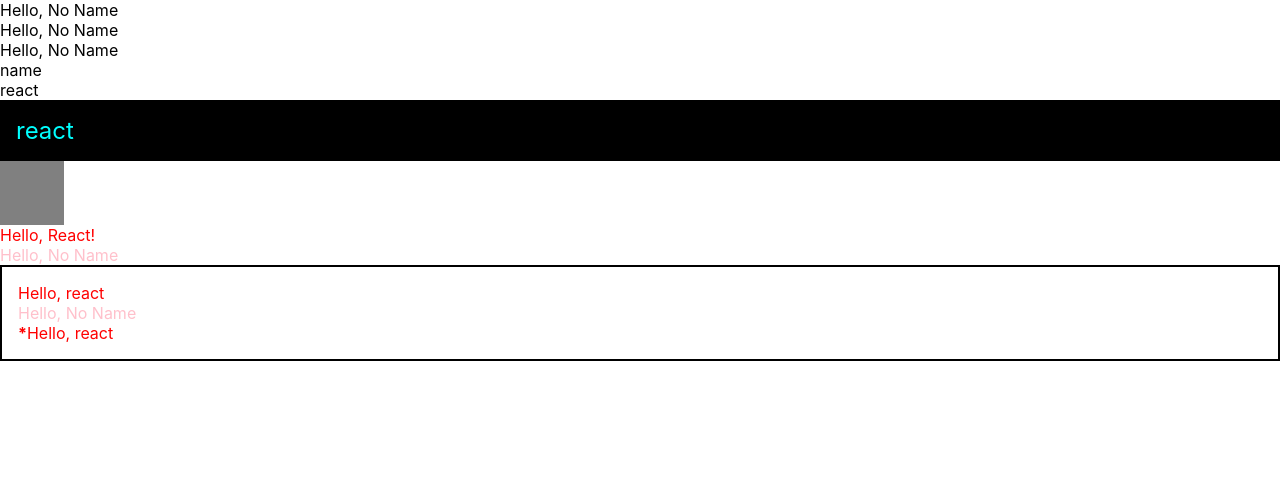
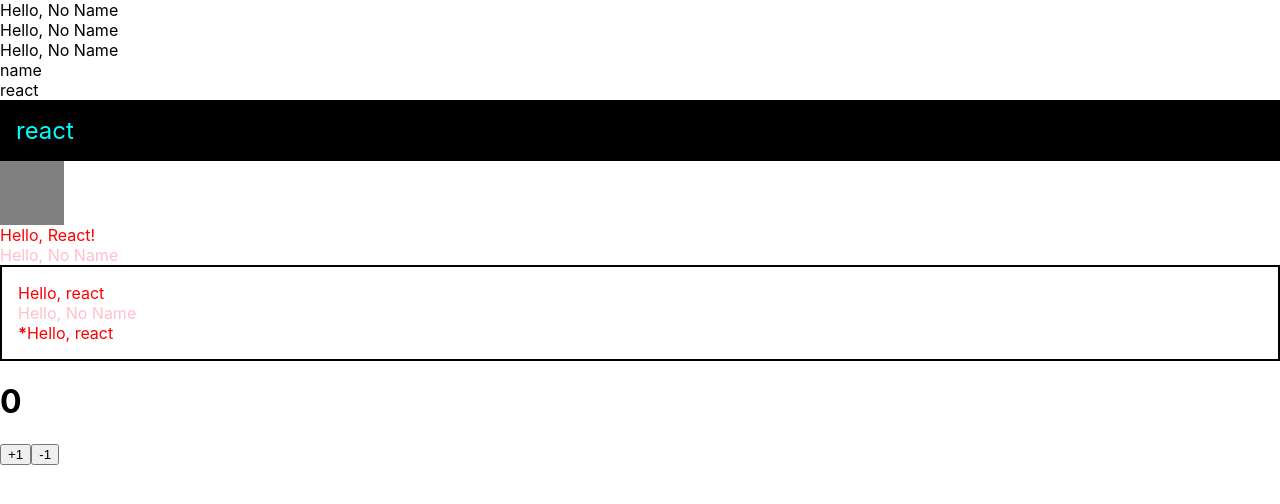
Before and after one commit to bizzy91/react_basic, a React (Create React App) app in the folder react_test/: page / in a window 1280 px wide. Shown: the top 504 px of the page. Built offline with nearby package versions, Linux system fonts and the light colour scheme.

Commit message:
useState 를 사용한 컴포넌트에서 바뀌는 값 관리하기

```diff
--- a/react_test/src/App.js
+++ b/react_test/src/App.js
@@ -2,6 +2,7 @@
 import Hello from './Hello';
 import Wrapper from './Wrapper';
 import './App.css';
+import Counter from './Counter';
 
 
 function App() {
@@ -41,6 +42,8 @@
         {/* 조건에 따른 랜더링, isSpecial만 넣어주어도 isSpecial={true}와 동일하다. */}
         <Hello name="react" color="red" isSpecial={true}/>
       </Wrapper>
+
+      <Counter />
     </div>
   );
 }
--- /dev/null
+++ b/react_test/src/Counter.js
@@ -0,0 +1,36 @@
+import React, { useState } from 'react';
+
+
+function Counter() {
+    // const number = numberState[0];
+    // const setNumber = numberState[1];
+    // 배열 비구조화 할당
+    // https://learnjs.vlpt.us/useful/06-destructuring.html#%EB%B0%B0%EC%97%B4-%EB%B9%84%EA%B5%AC%EC%A1%B0%ED%99%94-%ED%95%A0%EB%8B%B9
+    const [number, setNumber] = useState(0);
+
+    const onIncrease = () => {
+      setNumber(number + 1);
+    }
+    // 함수형
+    // const onIncrease = () => {
+    //   setNumber(prevNumber => prevNumber + 1);
+    // }
+    const onDecrease = () => {
+      setNumber(number - 1);
+    }
+    // 함수형
+    // const onDecrease = () => {
+    //   setNumber(prevNumber => prevNumber - 1);
+    // }
+
+    return (
+      <div>
+        <h1>{number}</h1>
+        <button onClick={onIncrease}>+1</button>
+        <button onClick={onDecrease}>-1</button>
+      </div>
+    );
+  }
+
+
+export default Counter;
```
Also changed, not shown: 1 other file (tests, documents, lock files or other folders).
